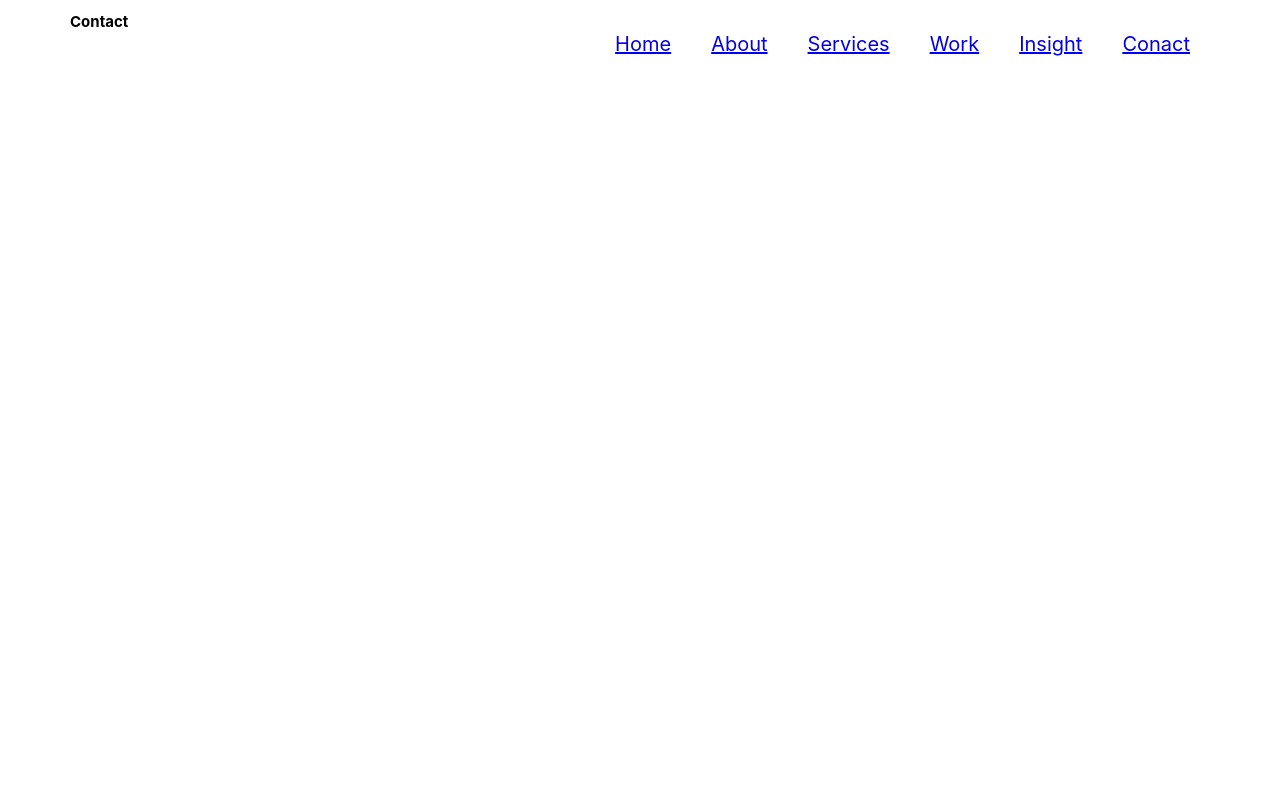
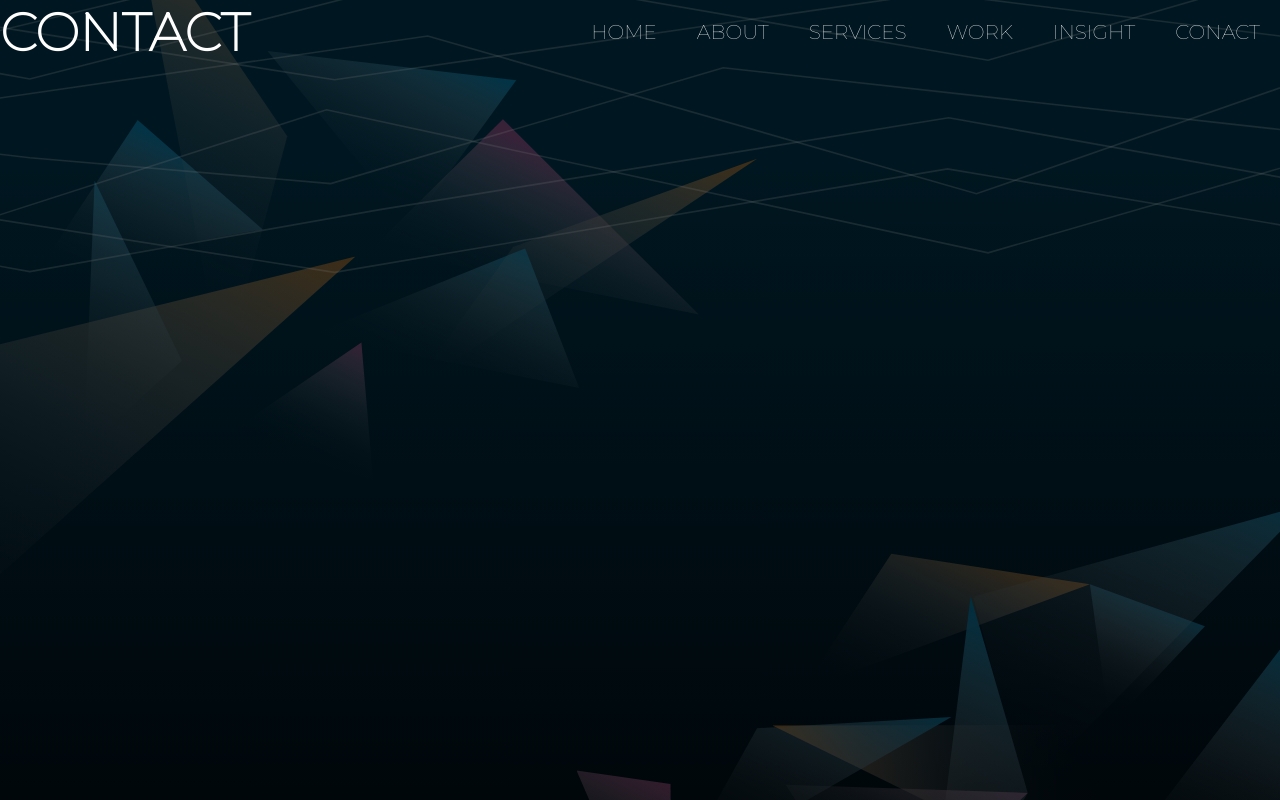
Before and after one commit to creative-blue-media/react-template, a React (Create React App) app: page /contact in a window 1280 px wide. Built offline with nearby package versions, Linux system fonts and the light colour scheme.

Commit message:
work on nav

```diff
--- a/src/website/navigation/navigation.css
+++ b/src/website/navigation/navigation.css
@@ -1,9 +1,18 @@
+.bg {
+    background: linear-gradient(to bottom, rgba(0,0,0, .5), rgba(0,0,0, .5)), url('../../assets/img/cbmbackground.svg') no-repeat;
+    background-size: cover;
+    min-height: 100vh;
+    font-size: calc(10px + 2vmin);
+    color: white;
+    font-family: Montserrat;
+    text-transform: uppercase;
+    font-size: 3.5rem;
+}
 .row {
-
+    clear: both;
 }
 .nav {
     right: 0;
-    clear:both;
 }
 ul {
     padding: 0px;
@@ -13,10 +22,19 @@ ul {
     font-size: 2rem;
     display: block;
     float: right;
-
 }
 
 .nav ul li {
     display: inline-block;
     padding: 0px 20px;
 }
+
+.nav > ul > li > * {
+    color: white;
+    text-decoration: none;
+
+}
+
+h2 {
+    margin: 0px;
+}
--- a/src/website/navigation/navigation.js
+++ b/src/website/navigation/navigation.js
@@ -2,6 +2,7 @@ import React from "react";
 import { BrowserRouter as Router, Route, Link } from "react-router-dom";
 import './navigation.css';
 import Index from '../home/Home';
+
 
 function About() {
   return <h2>About</h2>;
@@ -26,7 +27,8 @@ function Contact() {
 function WebsiteRouter() {
   return (
     <Router>
-      <div class="row">
+      <div className="container-fluid bg">
+        <div className="row">
           <nav className="nav">
             <ul>
               <li>
@@ -49,6 +51,7 @@ function WebsiteRouter() {
               </li>
             </ul>
           </nav>
+        </div>
 
         <Route path="/" exact component={Index} />
         <Route path="/about/" component={About} />
```
Lines whose indentation alone changed are shown as unchanged.
